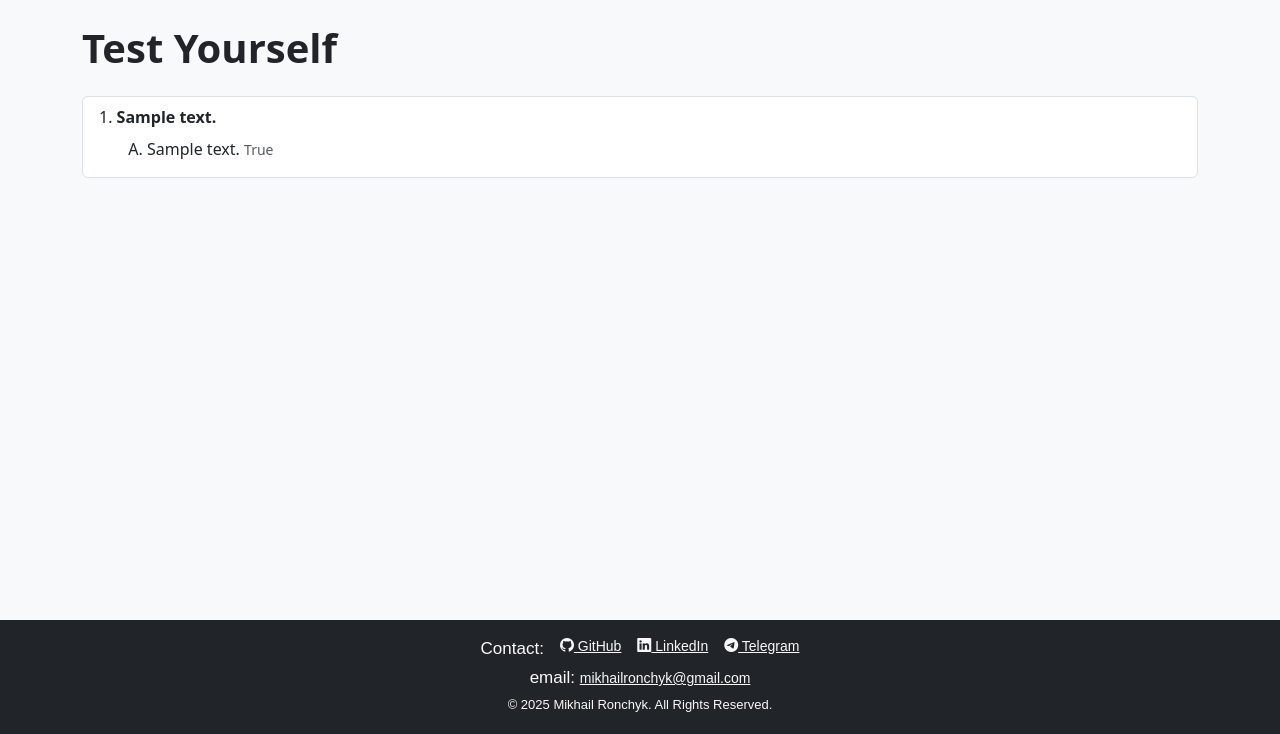
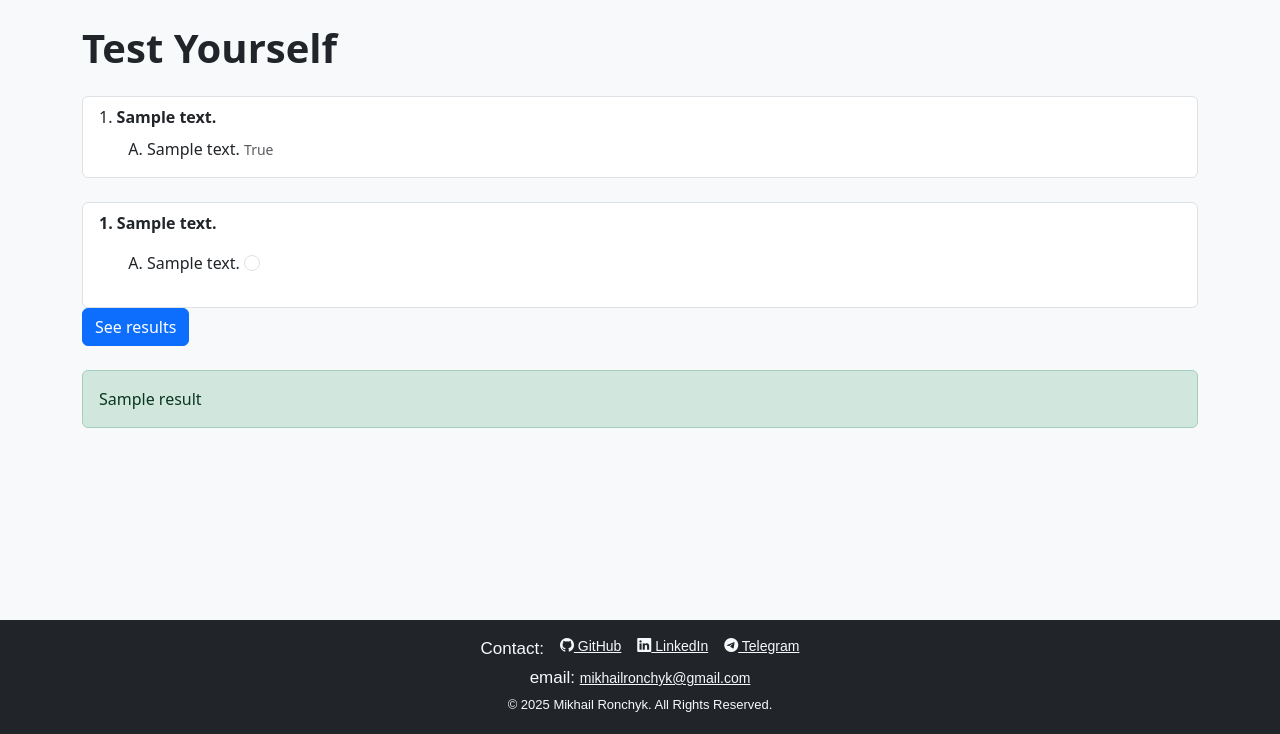
Before and after one commit to prostomisha/InteractiveCV, a Django app: template aboutMe/templates/aboutMe/test_yourself.html in a window 1280 px wide. Shown: the part 66-800 px from the top of the page. Run offline with Django 5.2, Linux system fonts and the light colour scheme; the template is opened without the code that fills it: most values are stand-ins (such as "Sample title", 1, 10 or a date in 2020); some web fonts are replaced.

Commit message:
Working test with simple post form

```diff
--- a/aboutMe/templates/aboutMe/test_yourself.html
+++ b/aboutMe/templates/aboutMe/test_yourself.html
@@ -35,4 +35,39 @@
             {% endfor %}
         </ol>
     {% endif %}
+    <br>
+    <!-- POST Simple HTML form -->
+    <form method="POST">
+        {% csrf_token %}
+        <ol class="list-group">
+            {% for question in latest_question_list %}
+                <li class="list-group-item">
+                    <div class="mb-4">
+                        <p><strong>{{ forloop.counter }}. {{ question.question_text }}</strong></p>
+                        <ol type="A" class="ms-3">
+                        {% for choice in question.choice_set.all %}
+                            <li class="my-2">
+                            <div class="d-flex align-items-center gap-7">
+                                <label class="form-check-label flex-grow-1">{{ choice.choice_text }} <input type="radio" name="question_{{ question.id }}" value="{{ choice.id }}"
+                                       class="form-check-input gx-4"></label>
+
+                            </div>
+                            </li>
+                        {% endfor %}
+                        </ol>
+                    </div>
+                </li>
+            {% endfor %}
+        </ol>
+            <button type="submit" class="btn btn-primary">See results</button>
+
+    </form>
+
+    {% if result %}
+    <div class="mt-4 alert alert-success">
+        {{ result }}
+    </div>
+    {% endif %}
+
+
 {% endblock %}
--- a/aboutMe/templatetags/test_tags.py
+++ b/aboutMe/templatetags/test_tags.py
@@ -1,9 +1,13 @@
 from django import template
 from aboutMe.models import Question, Choice
+import random
+
 
 register = template.Library()
 
 
 @register.simple_tag(name='latest_question_list1')
 def get_questions():
-    return Question.objects.all()
+    questions = list(Question.objects.all())
+    random.shuffle(questions)
+    return questions
```
Also changed, not shown: aboutMe/views.py (+16 -1 lines).
